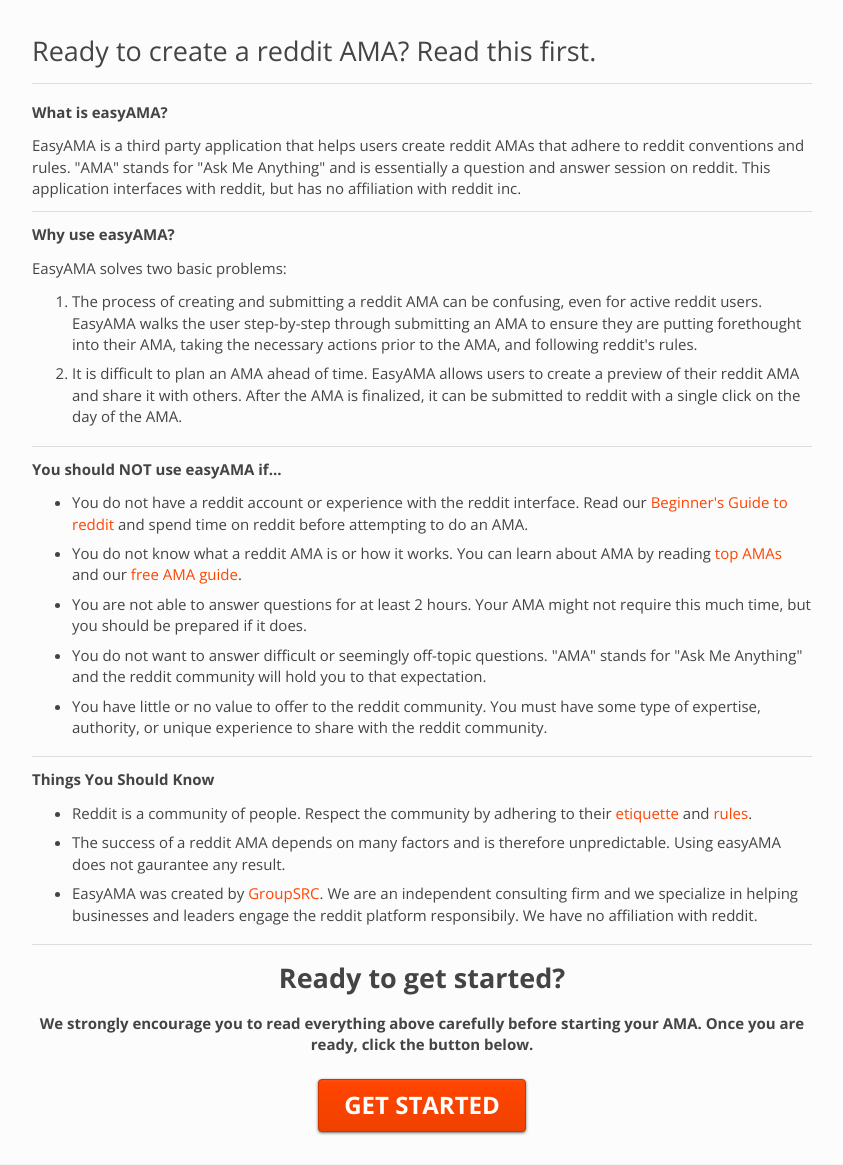
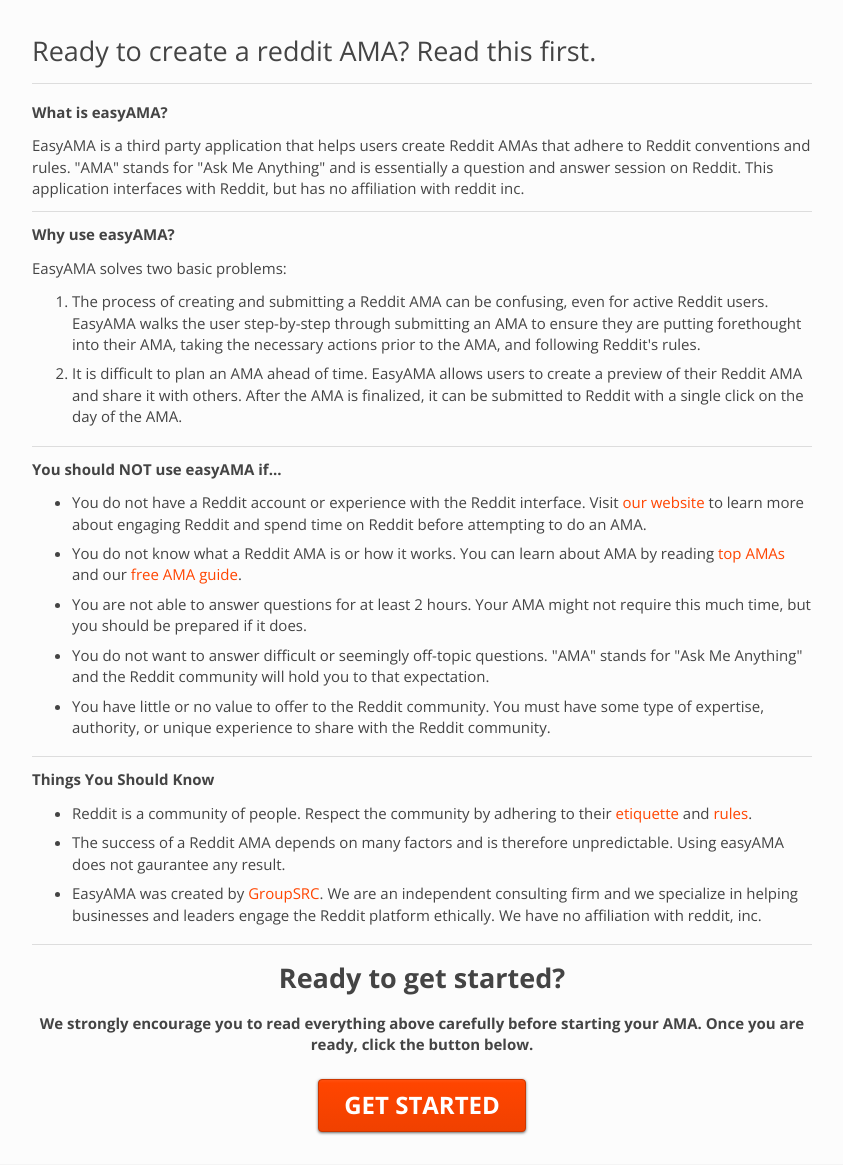
Before and after one commit to davedg629/easyama, a Flask app: page / in a window 1280 px wide. Shown: the part 69-1234 px from the top of the page, without its empty margins (218-1061 px from the left). Run offline with Flask 2, Linux system fonts and the light colour scheme; parts of the project's set-up code (start-up, migrations or seed data) failed here and were passed over; some libraries are stand-ins or nearby versions.

Commit message:
Updates to homepage copy

```diff
--- a/app/templates/index.html
+++ b/app/templates/index.html
@@ -5,15 +5,15 @@
     {{super()}}
 
     <p><strong>What is easyAMA?</strong></p>
-    <p>EasyAMA is a third party application that helps users create reddit AMAs that adhere to reddit conventions and rules. "AMA" stands for "Ask Me Anything" and is essentially a question and answer session on reddit. This application interfaces with reddit, but has no affiliation with reddit inc.</p>
+    <p>EasyAMA is a third party application that helps users create Reddit AMAs that adhere to Reddit conventions and rules. "AMA" stands for "Ask Me Anything" and is essentially a question and answer session on Reddit. This application interfaces with Reddit, but has no affiliation with reddit inc.</p>
 
     <div class="divider"></div>
 
     <p><strong>Why use easyAMA?</strong></p>
     <p>EasyAMA solves two basic problems:</p>
     <ol>
-        <li>The process of creating and submitting a reddit AMA can be confusing, even for active reddit users. EasyAMA walks the user step-by-step through submitting an AMA to ensure they are putting forethought into their AMA, taking the necessary actions prior to the AMA, and following reddit's rules.</li>
-        <li>It is difficult to plan an AMA ahead of time. EasyAMA allows users to create a preview of their reddit AMA and share it with others. After the AMA is finalized, it can be submitted to reddit with a single click on the day of the AMA.</li>
+        <li>The process of creating and submitting a Reddit AMA can be confusing, even for active Reddit users. EasyAMA walks the user step-by-step through submitting an AMA to ensure they are putting forethought into their AMA, taking the necessary actions prior to the AMA, and following Reddit's rules.</li>
+        <li>It is difficult to plan an AMA ahead of time. EasyAMA allows users to create a preview of their Reddit AMA and share it with others. After the AMA is finalized, it can be submitted to Reddit with a single click on the day of the AMA.</li>
     </ol>
 
     <div class="divider"></div>
@@ -21,11 +21,11 @@
     <p><strong>You should NOT use easyAMA if...</strong></p>
 
     <ul>
-        <li>You do not have a reddit account or experience with the reddit interface. Read our <a href="http://marketersguidetoreddit.com/beginners-guide-to-reddit-for-marketers/" target="_blank">Beginner's Guide to reddit</a> and spend time on reddit before attempting to do an AMA.</li>
-        <li>You do not know what a reddit AMA is or how it works. You can learn about AMA by reading <a href="http://www.reddit.com/r/IAmA/top/?sort=top&t=month" target="_blank">top AMAs</a> and our <a href="http://marketersguidetoreddit.com/amas" target="_blank">free AMA guide</a>.</li>
+        <li>You do not have a Reddit account or experience with the Reddit interface. Visit <a href="http://marketersguidetoreddit.com" target="_blank">our website</a> to learn more about engaging Reddit and spend time on Reddit before attempting to do an AMA.</li>
+        <li>You do not know what a Reddit AMA is or how it works. You can learn about AMA by reading <a href="http://www.reddit.com/r/IAmA/top/?sort=top&t=month" target="_blank">top AMAs</a> and our <a href="http://marketersguidetoreddit.com/amas" target="_blank">free AMA guide</a>.</li>
         <li>You are not able to answer questions for at least 2 hours. Your AMA might not require this much time, but you should be prepared if it does.</li>
-        <li>You do not want to answer difficult or seemingly off-topic questions. "AMA" stands for "Ask Me Anything" and the reddit community will hold you to that expectation.</li>
-        <li>You have little or no value to offer to the reddit community. You must have some type of expertise, authority, or unique experience to share with the reddit community.</li>
+        <li>You do not want to answer difficult or seemingly off-topic questions. "AMA" stands for "Ask Me Anything" and the Reddit community will hold you to that expectation.</li>
+        <li>You have little or no value to offer to the Reddit community. You must have some type of expertise, authority, or unique experience to share with the Reddit community.</li>
     </ul>
 
     <div class="divider"></div>
@@ -33,9 +33,9 @@
     <p><strong>Things You Should Know</strong></p>
 
     <ul>
-        <li>Reddit is a community of people. Respect the community by adhering to their <a href="http://www.reddit.com/wiki/reddiquette" target="_blank">etiquette</a> and <a href="http://www.reddit.com/rules/" target="_blank">rules</a>.</li>
-        <li>The success of a reddit AMA depends on many factors and is therefore unpredictable. Using easyAMA does not gaurantee any result.</li>
-        <li>EasyAMA was created by <a href="http://groupsrc.com" target="_blank">GroupSRC</a>. We are an independent consulting firm and we specialize in helping businesses and leaders engage the reddit platform responsibily. We have no affiliation with reddit.</li>
+        <li>Reddit is a community of people. Respect the community by adhering to their <a href="http://www.reddit.com/wiki/reddiquette" target="_blank">etiquette</a> and <a href="https://www.reddit.com/help/contentpolicy" target="_blank">rules</a>.</li>
+        <li>The success of a Reddit AMA depends on many factors and is therefore unpredictable. Using easyAMA does not gaurantee any result.</li>
+        <li>EasyAMA was created by <a href="{{ url_for('about') }}">GroupSRC</a>. We are an independent consulting firm and we specialize in helping businesses and leaders engage the Reddit platform ethically. We have no affiliation with reddit, inc.</li>
     </ul>
 
     <div class="divider"></div>
```
